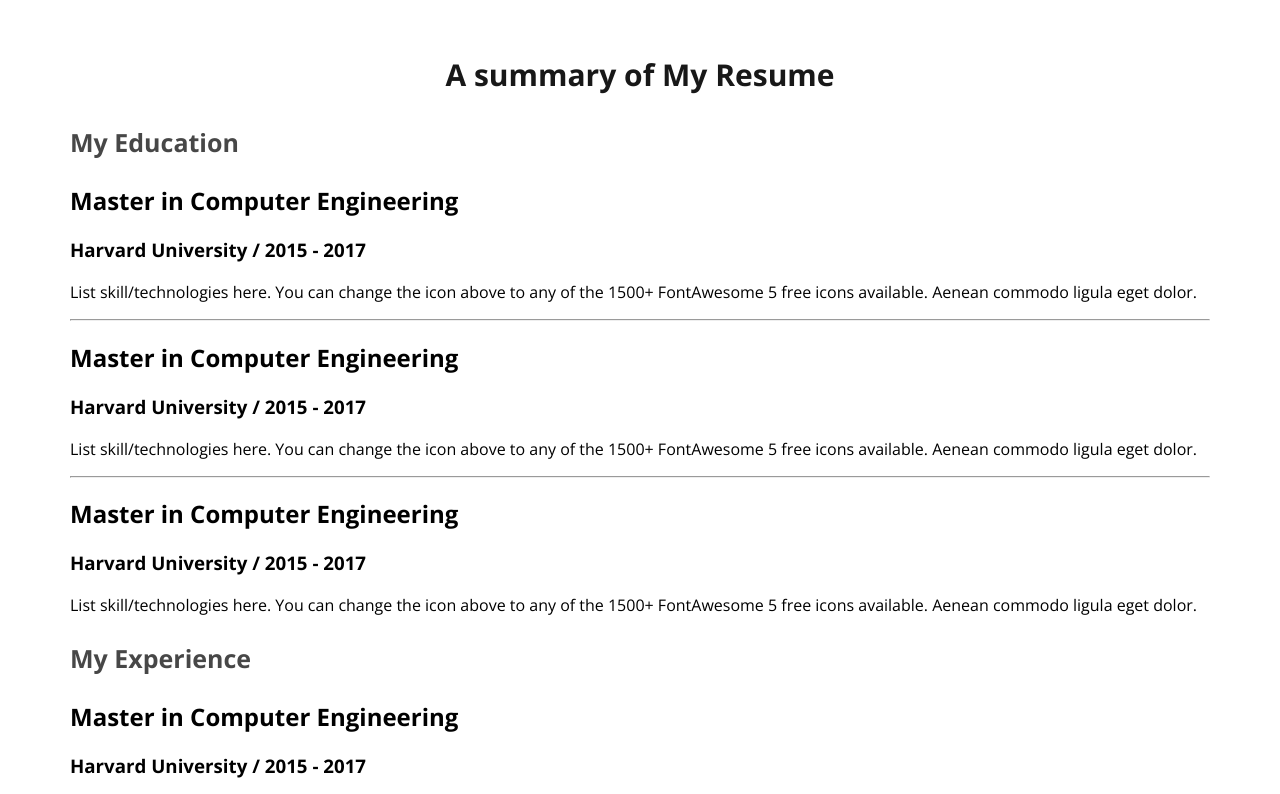
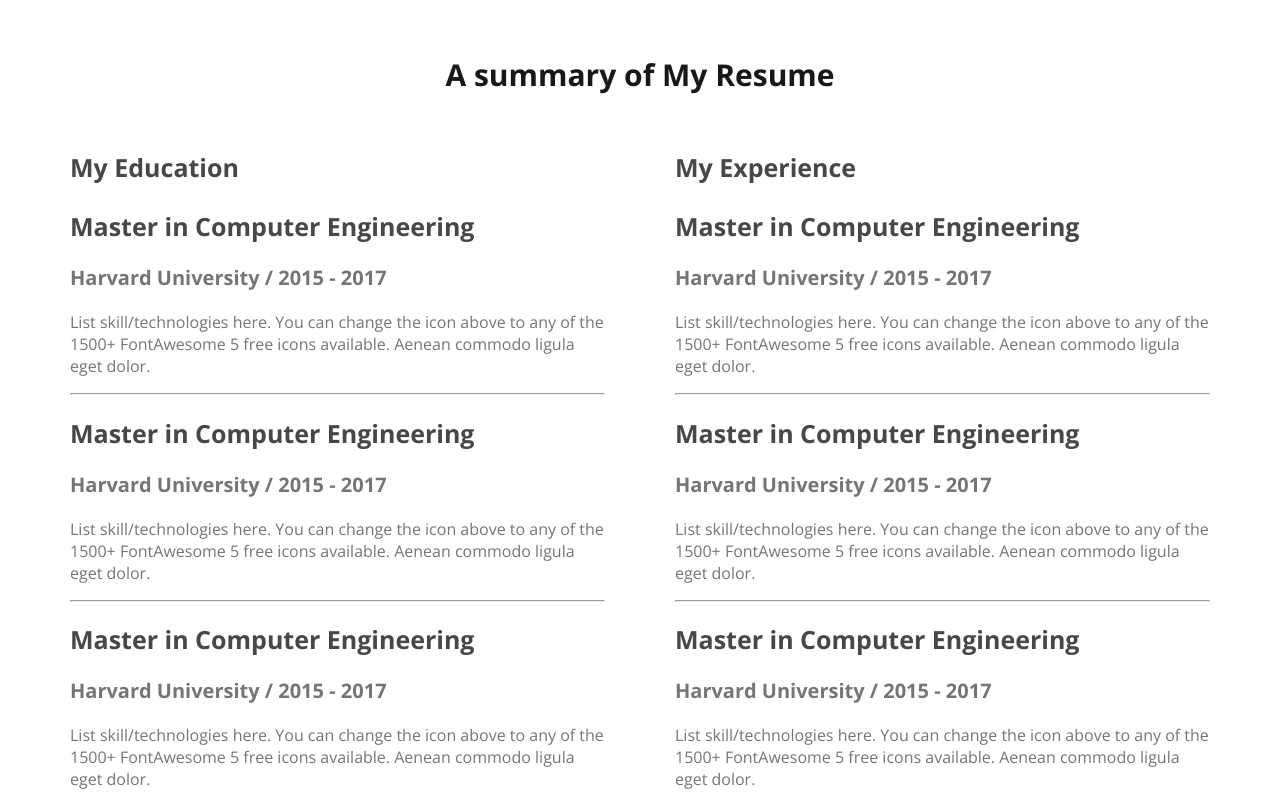
Before and after one commit to sumaiyakhondoker/webdeveloper-portfolio, a plain HTML site: page index.html in a window 1280 px wide. Shown: the part 2160-2954 px from the top of the page. Drawn offline with nearby package versions, Linux system fonts and the light colour scheme.

Commit message:
education area added

```diff
--- a/styles/portfolio.css
+++ b/styles/portfolio.css
@@ -167,3 +167,23 @@
     font-size: 25px;
     font-weight: 700;
 }
+.resume-container{
+    display: flex;
+    gap: 70px;
+
+}
+.resume-item-title{
+    color: #474747;
+    font-size: 25px;
+    font-weight: 700
+}
+.resume-item-institute{
+    font-size: 20px;
+    font-weight: 600;
+}
+.resume-item-description{
+    font-size: 16px;
+}
+.resume-item-institute,.resume-item-description{
+    color: #757575;
+}
```
